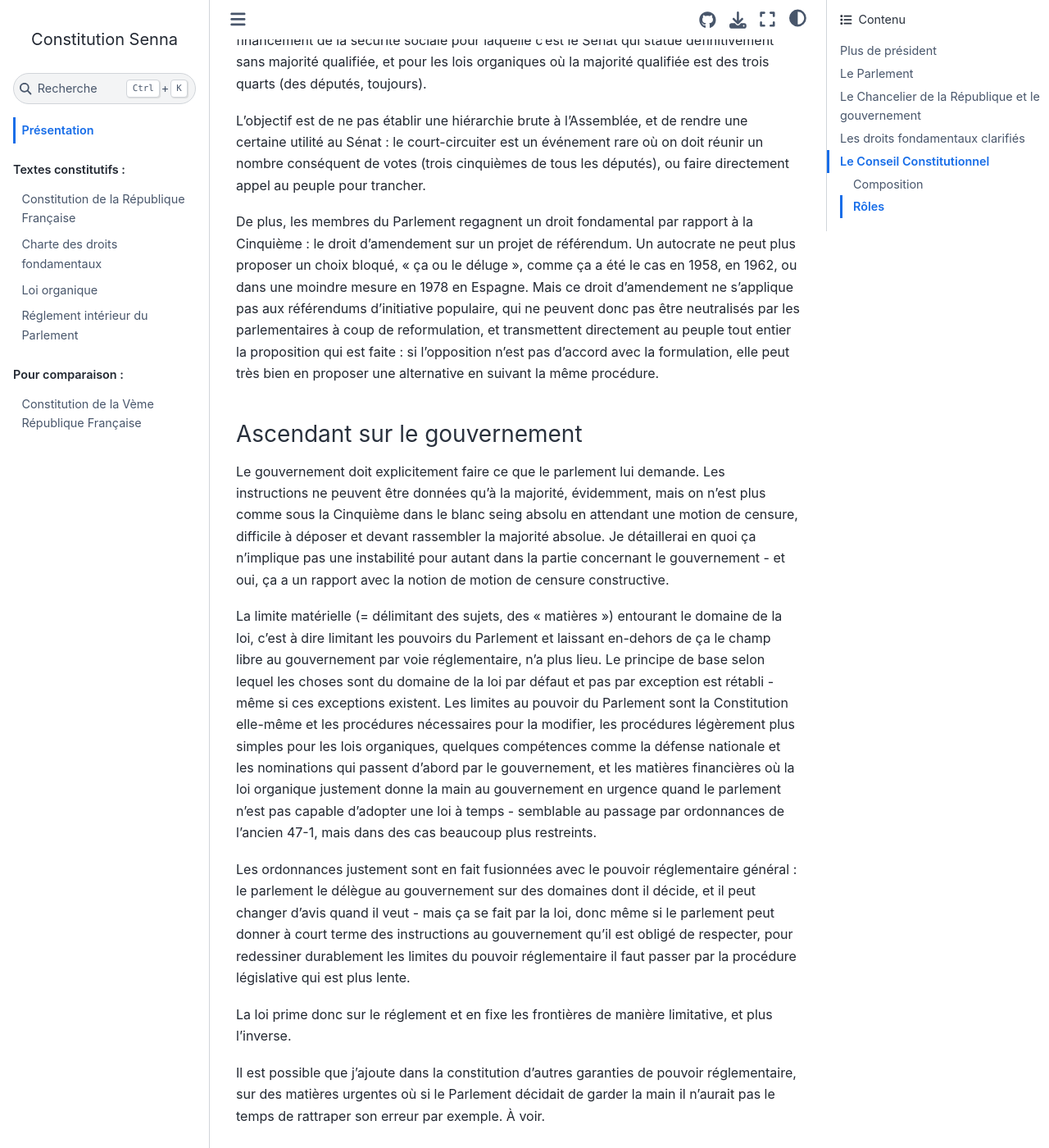
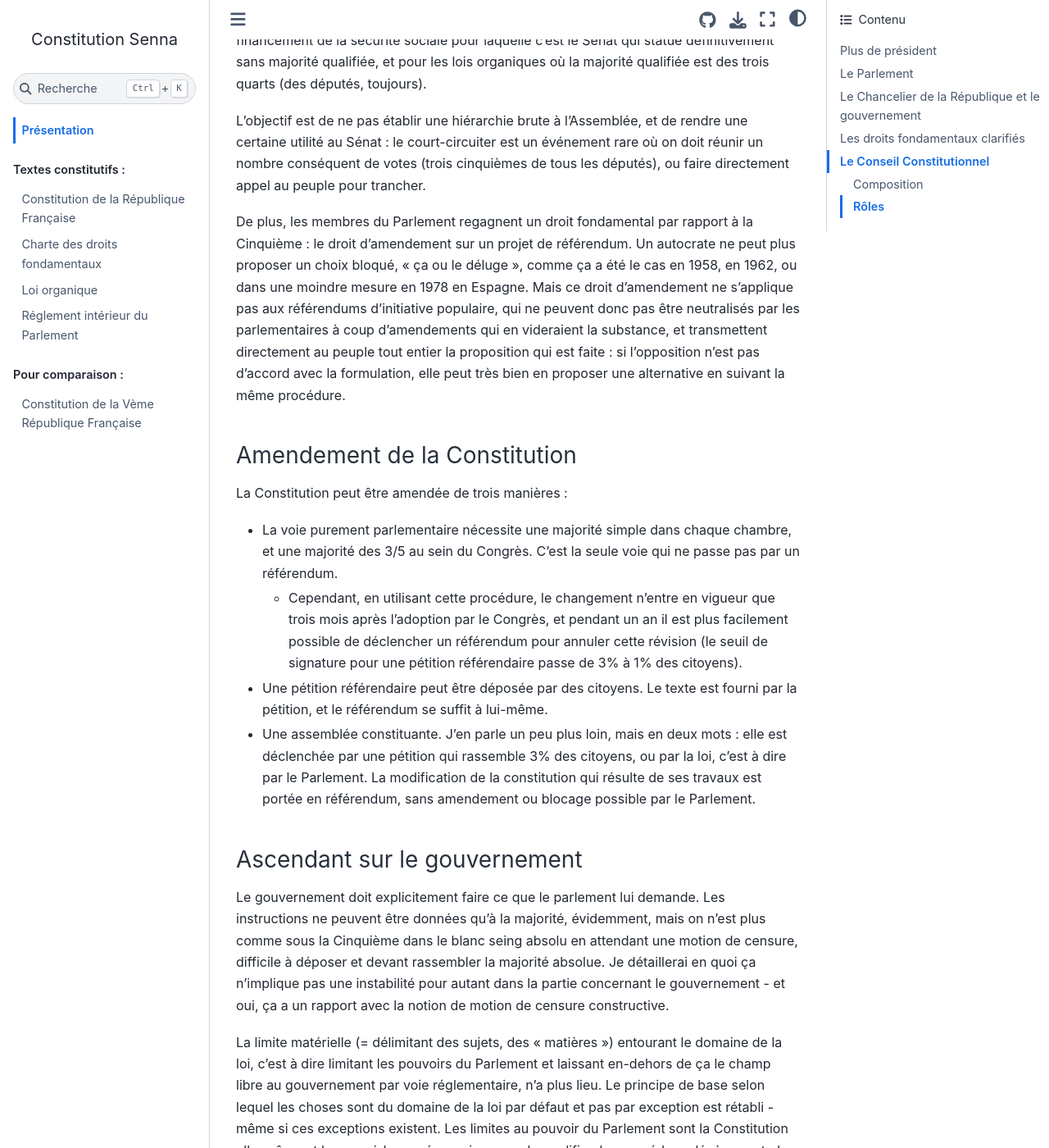
Before and after one commit to Gouvernathor/senna, a Sphinx documentation site: the page built from source/presentation.rst, in a window 1280 px wide and 1400 px high, scrolled down 2088 px. Shown: the whole window at 82% size. Built offline with Sphinx 7.4.7 and the Sphinx Book theme 1.1.4, drawn with Linux system fonts in a browser that asks for light colours.

Commit message:
Explications sur la révision

```diff
--- a/source/presentation.rst
+++ b/source/presentation.rst
@@ -48,7 +48,19 @@
 
 L'objectif est de ne pas établir une hiérarchie brute à l'Assemblée, et de rendre une certaine utilité au Sénat : le court-circuiter est un événement rare où on doit réunir un nombre conséquent de votes (trois cinquièmes de tous les députés), ou faire directement appel au peuple pour trancher.
 
-De plus, les membres du Parlement regagnent un droit fondamental par rapport à la Cinquième : le droit d'amendement sur un projet de référendum. Un autocrate ne peut plus proposer un choix bloqué, "ça ou le déluge", comme ça a été le cas en 1958, en 1962, ou dans une moindre mesure en 1978 en Espagne. Mais ce droit d'amendement ne s'applique pas aux référendums d'initiative populaire, qui ne peuvent donc pas être neutralisés par les parlementaires à coup de reformulation, et transmettent directement au peuple tout entier la proposition qui est faite : si l'opposition n'est pas d'accord avec la formulation, elle peut très bien en proposer une alternative en suivant la même procédure.
+De plus, les membres du Parlement regagnent un droit fondamental par rapport à la Cinquième : le droit d'amendement sur un projet de référendum. Un autocrate ne peut plus proposer un choix bloqué, "ça ou le déluge", comme ça a été le cas en 1958, en 1962, ou dans une moindre mesure en 1978 en Espagne. Mais ce droit d'amendement ne s'applique pas aux référendums d'initiative populaire, qui ne peuvent donc pas être neutralisés par les parlementaires à coup d'amendements qui en videraient la substance, et transmettent directement au peuple tout entier la proposition qui est faite : si l'opposition n'est pas d'accord avec la formulation, elle peut très bien en proposer une alternative en suivant la même procédure.
+
+Amendement de la Constitution
+-----------------------------
+
+La Constitution peut être amendée de trois manières :
+
+- La voie purement parlementaire nécessite une majorité simple dans chaque chambre, et une majorité des 3/5 au sein du Congrès. C'est la seule voie qui ne passe pas par un référendum.
+
+  - Cependant, en utilisant cette procédure, le changement n'entre en vigueur que trois mois après l'adoption par le Congrès, et pendant un an il est plus facilement possible de déclencher un référendum pour annuler cette révision (le seuil de signature pour une pétition référendaire passe de 3% à 1% des citoyens).
+
+- Une pétition référendaire peut être déposée par des citoyens. Le texte est fourni par la pétition, et le référendum se suffit à lui-même.
+- Une assemblée constituante. J'en parle un peu plus loin, mais en deux mots : elle est déclenchée par une pétition qui rassemble 3% des citoyens, ou par la loi, c'est à dire par le Parlement. La modification de la constitution qui résulte de ses travaux est portée en référendum, sans amendement ou blocage possible par le Parlement.
 
 Ascendant sur le gouvernement
 -----------------------------
```
